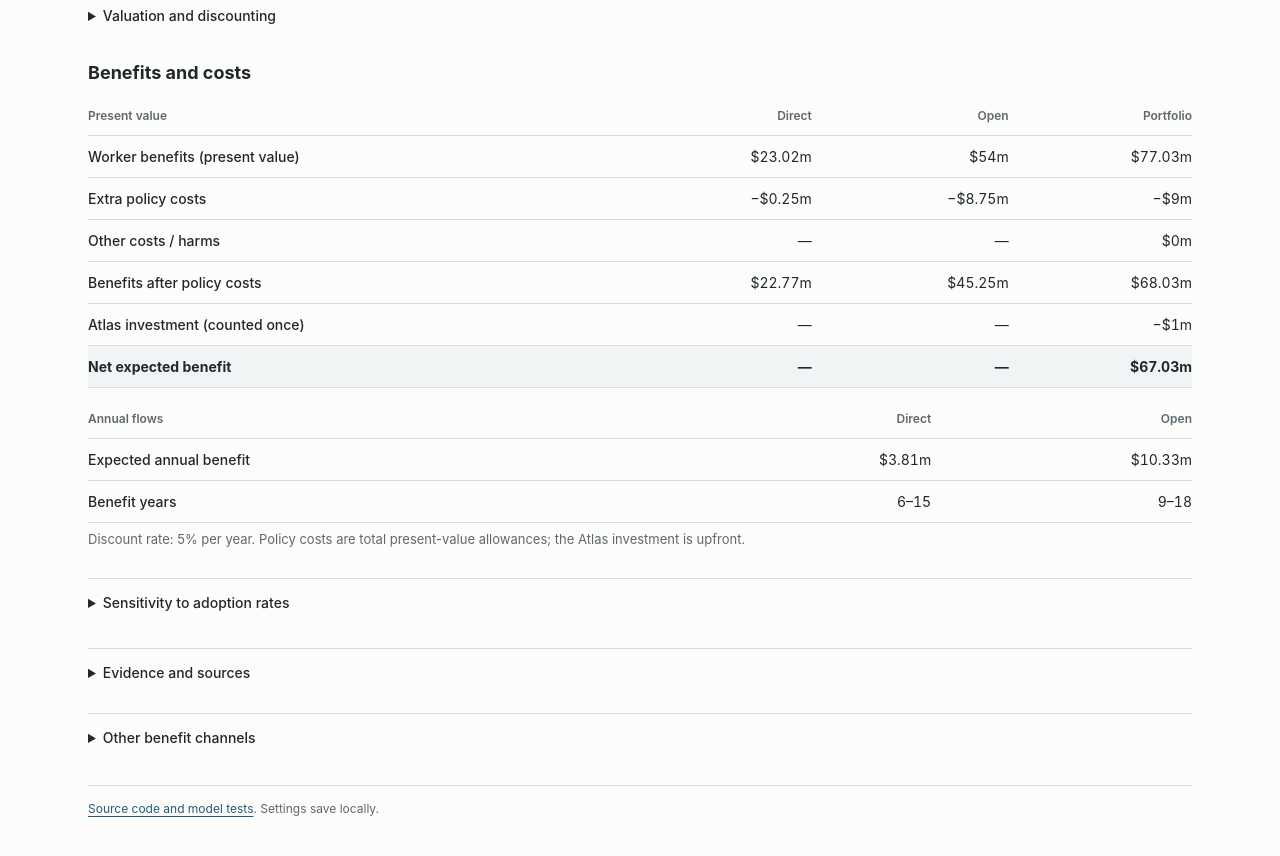
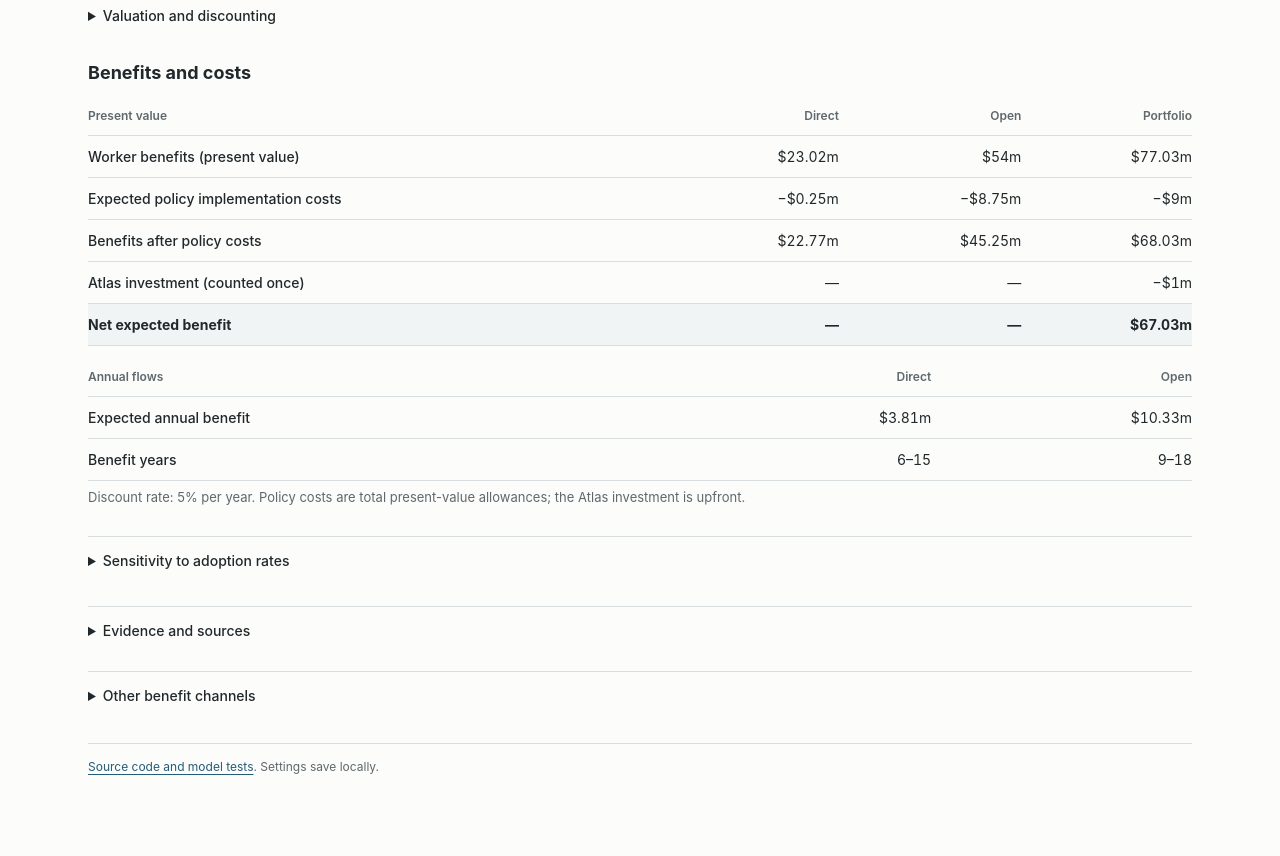
Before and after one commit to devdatalab/ugc-policy-atlas-ev, a website: page index.html in a window 1280 px wide. Shown: the part 1047-1903 px from the top of the page. After the commit the page ends 1863 px from the top, so only its background shows below. Drawn offline with Linux system fonts and the light colour scheme.

Commit message:
Clarify policy costs and omit zero harm allowance row

```diff
--- a/app.js
+++ b/app.js
@@ -90,13 +90,13 @@ function render(){
   $('#population-total').textContent=`${people(o.population)} residents · ${n(o.population/Math.max(o.count,1)/1e6,2)}m per city on average.`;
   const audit=[
     ['Worker benefits (present value)',money(d.gross),money(o.gross),money(r.gross)],
-    ['Extra policy costs',money(-d.costs),money(-o.costs),money(-r.policyCosts)],
-    ['Other costs / harms','—','—',money(-r.otherCosts)],
+    ['Expected policy implementation costs',money(-d.costs),money(-o.costs),money(-r.policyCosts)],
+    ...(r.otherCosts!==0?[['Other costs / harms','—','—',money(-r.otherCosts)]]:[]),
     ['Benefits after policy costs',money(d.net),money(o.net),money(r.beforeGrant)],
     ['Atlas investment (counted once)','—','—',money(-r.grant)],
     ['Net expected benefit','—','—',money(r.net)]
   ];
-  $('#audit').innerHTML=audit.map(([label,a,b,c],i)=>`<tr class="${i===5?'total-row':''}"><th scope="row">${label}</th><td class="numeric">${a}</td><td class="numeric">${b}</td><td class="numeric">${c}</td></tr>`).join('');
+  $('#audit').innerHTML=audit.map(([label,a,b,c],i)=>`<tr class="${i===audit.length-1?'total-row':''}"><th scope="row">${label}</th><td class="numeric">${a}</td><td class="numeric">${b}</td><td class="numeric">${c}</td></tr>`).join('');
   sensitivity();
   coverageSensitivity();
   $('#annual-benefits').innerHTML=`<table><thead><tr><th>Annual flows</th><th class="numeric">Direct</th><th class="numeric">Open</th></tr></thead><tbody><tr><th>Expected annual benefit</th><td class="numeric">${money(d.annualExpected)}</td><td class="numeric">${money(o.annualExpected)}</td></tr><tr><th>Benefit years</th><td class="numeric">${state.direct.delay+1}–${state.direct.delay+state.duration}</td><td class="numeric">${state.open.delay+1}–${state.open.delay+state.duration}</td></tr></tbody></table><p class="note">Discount rate: ${n(state.discountPct)}% per year. Policy costs are total present-value allowances; the Atlas investment is upfront.</p>`;
--- a/index.html
+++ b/index.html
@@ -83,6 +83,6 @@
   </details>
   <footer><a href="https://github.com/devdatalab/ugc-policy-atlas-ev" target="_blank" rel="noreferrer">Source code and model tests</a>. Settings save locally.</footer>
 </main>
-<script type="module" src="app.js?v=11"></script>
+<script type="module" src="app.js?v=12"></script>
 </body>
 </html>
```
